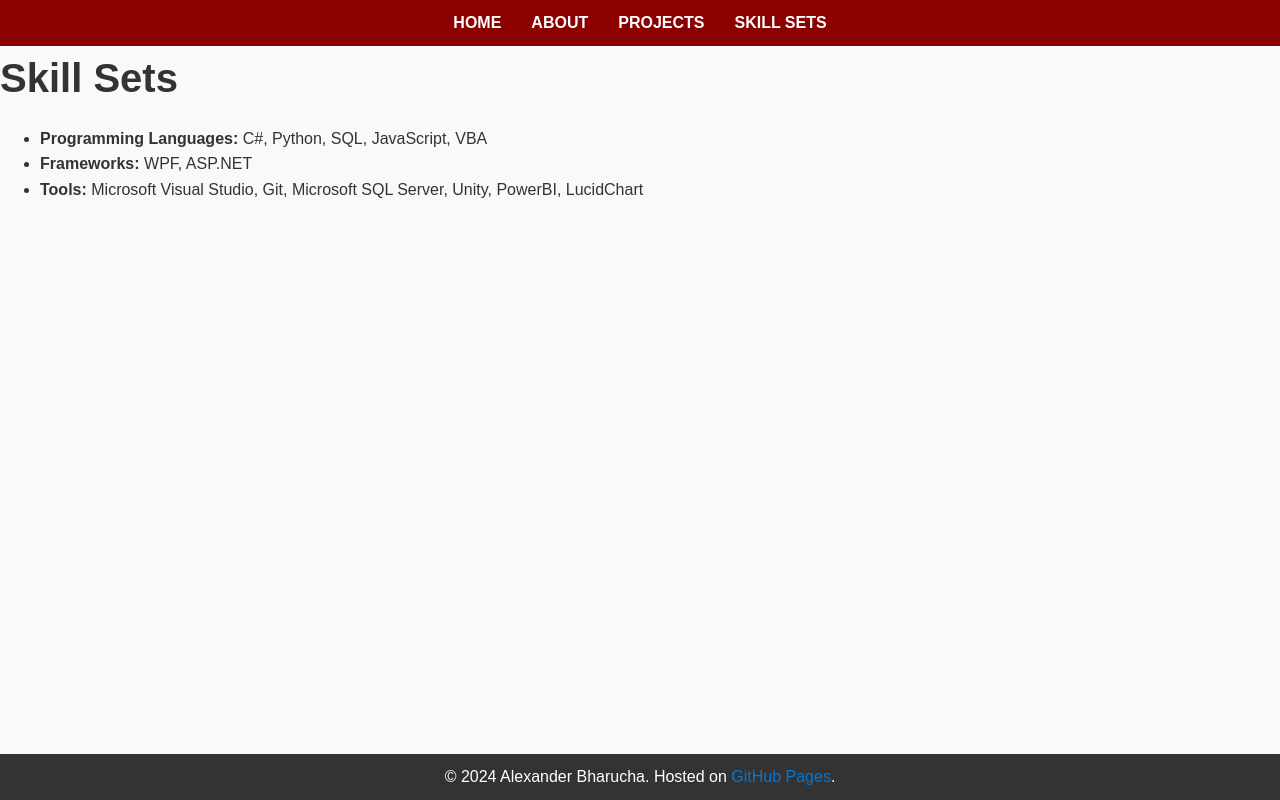
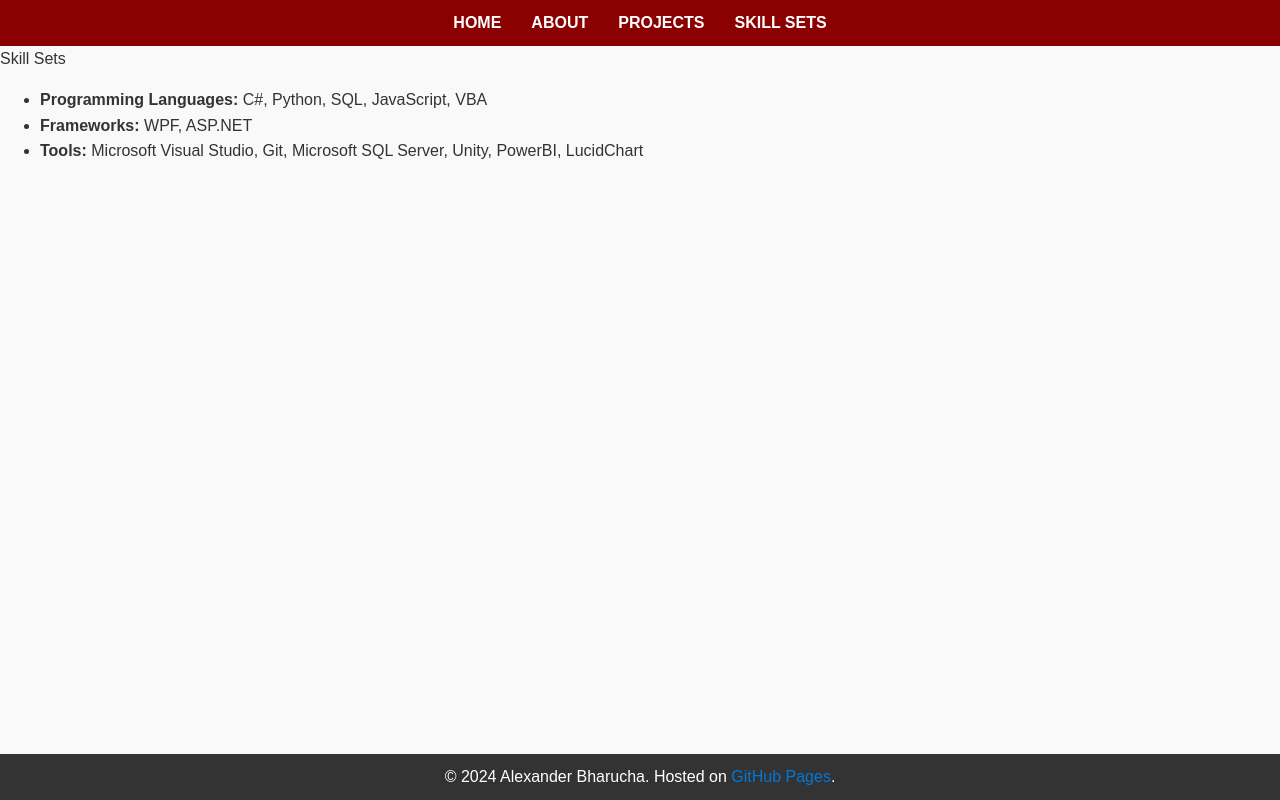
Before and after one commit to alexander-bhar32/alexander-bhar32.github.io, a plain HTML site: page skills.html in a window 1280 px wide. Drawn offline with Linux system fonts and the light colour scheme.

Commit message:
Update skills.html

```diff
--- a/skills.html
+++ b/skills.html
@@ -20,7 +20,7 @@
 
     <main id="skills">
         <section id="skills-section">
-            <s1>Skill Sets</s1>
+            <p id="s1">Skill Sets</s1>
             <ul>
                 <li><strong>Programming Languages:</strong> C#, Python, SQL, JavaScript, VBA</li>
                 <li><strong>Frameworks:</strong> WPF, ASP.NET</li>
```
